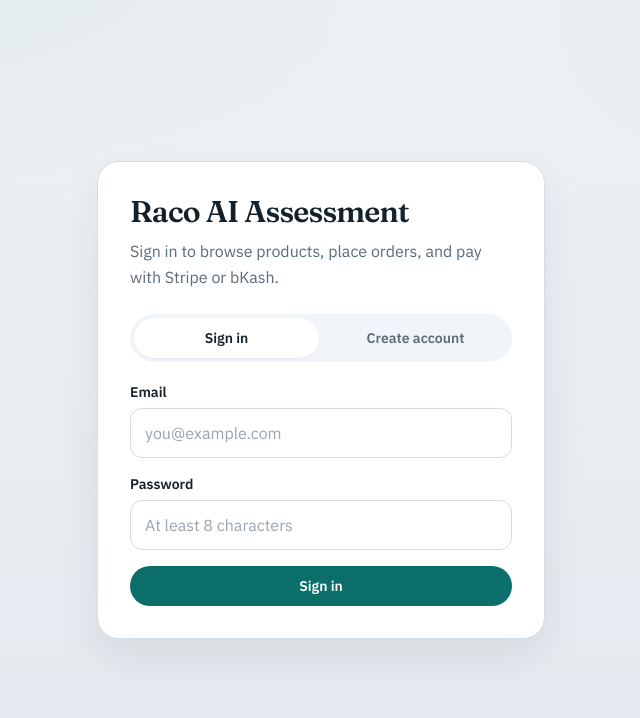
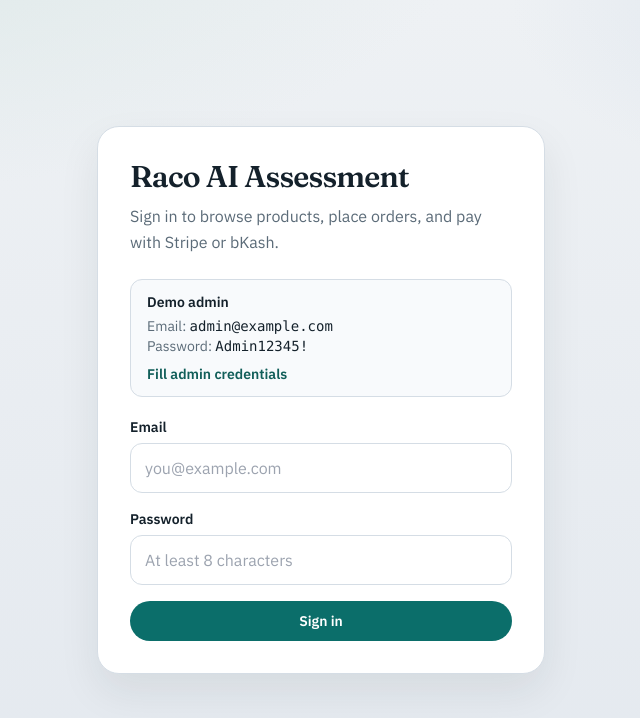
Before and after one commit to jubayer17/RacoAI_Assesment_Frontend, a Next.js app: page /login in a window 1280 px wide. Shown: the top 718 px of the page, without its empty margins (319-959 px from the left). Built offline with nearby package versions, Linux system fonts and the light colour scheme.

Commit message:
Refactor login page to remove registration mode and add demo admin credentials for quick access.

```diff
--- a/app/login/page.tsx
+++ b/app/login/page.tsx
@@ -5,15 +5,11 @@
 import { api, type LoginResponse } from "@/lib/api";
 import { getToken, setSession } from "@/lib/auth";
 
-type Mode = "login" | "register";
-
 export default function LoginPage() {
   const router = useRouter();
-  const [mode, setMode] = useState<Mode>("login");
   const [email, setEmail] = useState("");
   const [password, setPassword] = useState("");
   const [error, setError] = useState("");
-  const [info, setInfo] = useState("");
   const [loading, setLoading] = useState(false);
 
   useEffect(() => {
@@ -23,18 +19,9 @@
   async function onSubmit(e: FormEvent) {
     e.preventDefault();
     setError("");
-    setInfo("");
     setLoading(true);
 
     try {
-      if (mode === "register") {
-        await api("/api/users/register/", {
-          method: "POST",
-          body: { email, password },
-        });
-        setInfo("Account created. Signing you in…");
-      }
-
       const data = await api<LoginResponse>("/api/users/login/", {
         method: "POST",
         body: { email, password },
@@ -59,36 +46,29 @@
           bKash.
         </p>
 
-        <div
-          className="mb-5 grid grid-cols-2 gap-1 rounded-full bg-slate-100 p-1"
-          role="tablist"
-        >
+        <div className="mb-5 rounded-xl border border-line bg-slate-50 px-4 py-3 text-sm text-ink">
+          <p className="font-semibold">Demo admin</p>
+          <p className="mt-1 text-muted">
+            Email:{" "}
+            <span className="font-mono text-ink">admin@example.com</span>
+          </p>
+          <p className="text-muted">
+            Password:{" "}
+            <span className="font-mono text-ink">Admin12345!</span>
+          </p>
           <button
             type="button"
-            className={`rounded-full px-3 py-2.5 text-sm font-semibold transition ${
-              mode === "login"
-                ? "bg-white text-ink shadow-sm"
-                : "bg-transparent text-muted"
-            }`}
-            onClick={() => setMode("login")}
+            className="mt-2 text-sm font-semibold text-teal-800 underline-offset-2 hover:underline"
+            onClick={() => {
+              setEmail("admin@example.com");
+              setPassword("Admin12345!");
+            }}
           >
-            Sign in
-          </button>
-          <button
-            type="button"
-            className={`rounded-full px-3 py-2.5 text-sm font-semibold transition ${
-              mode === "register"
-                ? "bg-white text-ink shadow-sm"
-                : "bg-transparent text-muted"
-            }`}
-            onClick={() => setMode("register")}
-          >
-            Create account
+            Fill admin credentials
           </button>
         </div>
 
         {error ? <div className="alert alert-error">{error}</div> : null}
-        {info ? <div className="alert alert-ok">{info}</div> : null}
 
         <form onSubmit={onSubmit}>
           <div className="field">
@@ -110,9 +90,7 @@
               id="password"
               type="password"
               className="field-input"
-              autoComplete={
-                mode === "login" ? "current-password" : "new-password"
-              }
+              autoComplete="current-password"
               required
               minLength={8}
               value={password}
@@ -125,11 +103,7 @@
             className="btn btn-primary w-full"
             disabled={loading}
           >
-            {loading
-              ? "Please wait…"
-              : mode === "login"
-                ? "Sign in"
-                : "Create account & continue"}
+            {loading ? "Please wait…" : "Sign in"}
           </button>
         </form>
       </section>
```
